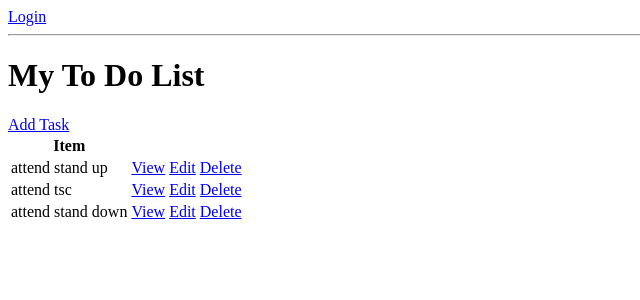
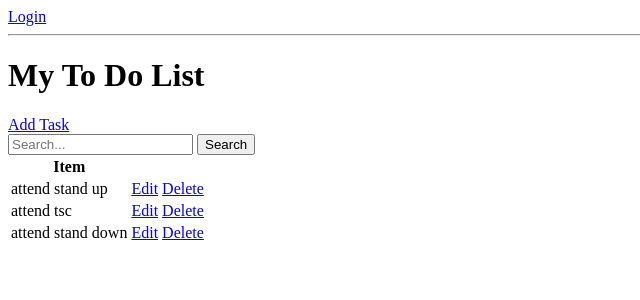
Before and after one commit to kens-i/ta-do, a Django app: template base/templates/base/task_list.html in a window 1280 px wide. Shown: the top 300 px of the page, without its empty margins (0-640 px from the left). Run offline with Django 4.2, Linux system fonts and the light colour scheme; the template is opened without the code that fills it: values that come from a table or form of the project are taken from there, others are empty; data comes from the database, SQL or seed files in the repository; parts of the project's set-up code (start-up, migrations or seed data) failed here and were passed over.

Commit message:
add search function

```diff
--- a/base/templates/base/task_list.html
+++ b/base/templates/base/task_list.html
@@ -10,6 +10,10 @@
 <h1>My To Do List</h1>
 <a href="{% url 'task-create' %}">Add Task</a>
 
+<form method="GET">
+    <input type="text" name="search-area" placeholder="Search..." value="{{search_input}}">
+    <input type="submit" value="Search">
+
 <table>
     <tr>
         <th>Item</th>
@@ -19,7 +23,6 @@
     {% for task in tasks %}
     <tr>
         <td>{{task.title}}</td>
-        <td><a href="{% url 'task' task.id %}">View</a></td>
         <td><a href="{% url 'task-update' task.id %}">Edit</a></td>
         <td><a href="{% url 'task-delete' task.id %}">Delete</a></td>
     </tr>
--- a/base/views.py
+++ b/base/views.py
@@ -48,6 +48,12 @@ class TaskList(LoginRequiredMixin, ListView):
         context['tasks'] = context['tasks'].filter(user=self.request.user)
         context['count'] = context['tasks'].filter(complete=False).count()
 
+        search_input = self.request.GET.get('search-area') or ''
+        if search_input:
+            context['tasks'] = context['tasks'].filter(title__icontains=search_input)
+
+        context['search_input'] = search_input
+
         return context
 
 class TaskDetail(LoginRequiredMixin, DetailView):
```
